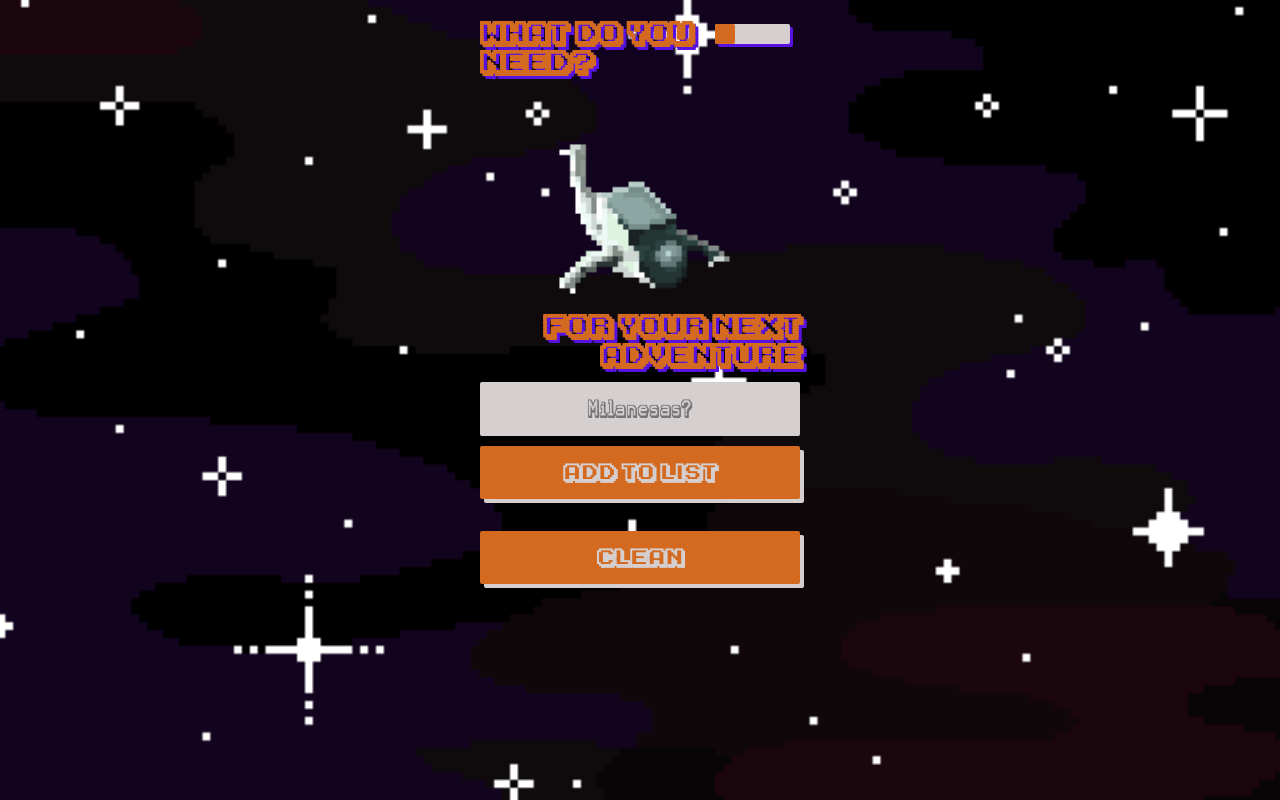
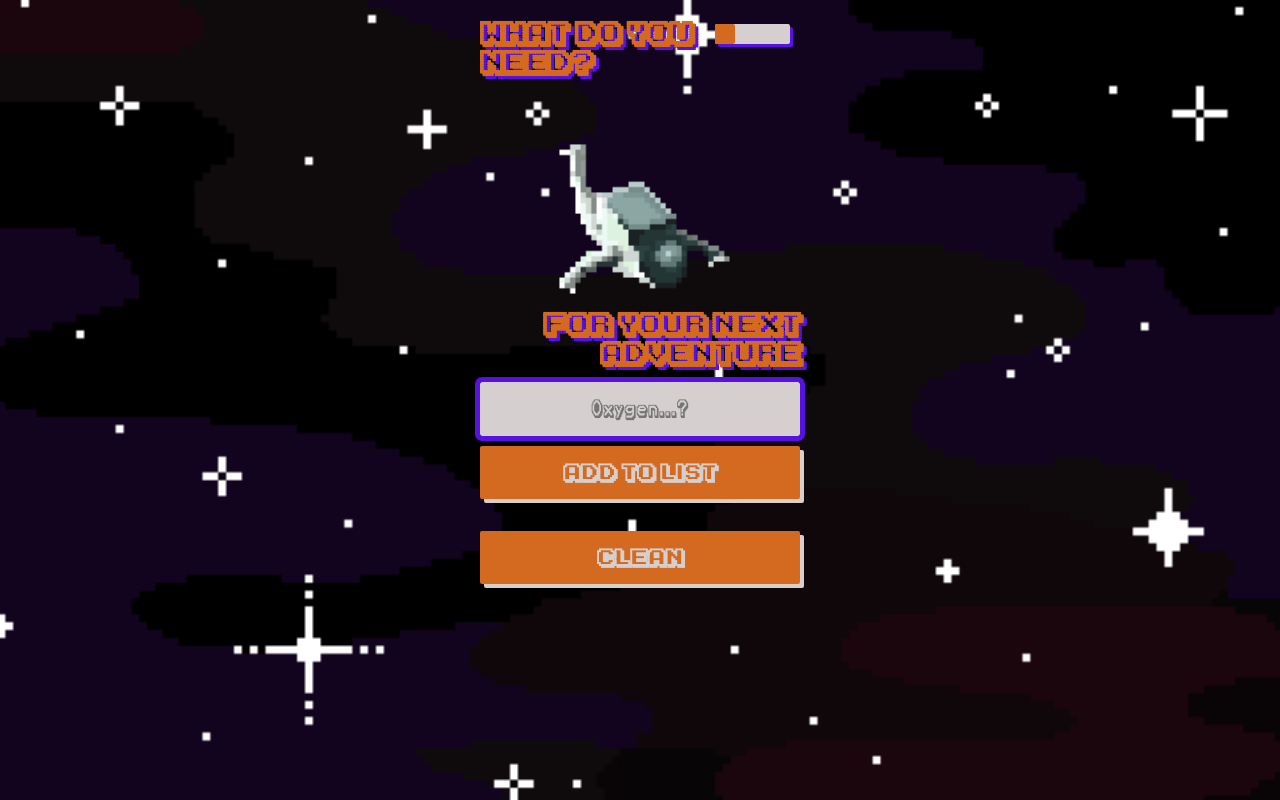
Before and after one commit to Ferclemens/RemembaApp, a website built with Vite: page index.html in a window 1280 px wide. Built offline with nearby package versions, Linux system fonts and the light colour scheme.

Commit message:
change placeholder and add border to focus

```diff
--- a/app.js
+++ b/app.js
@@ -26,6 +26,7 @@ export function app() {
     const colorPickerEl = document.getElementById('color-picker')
     const cleanButtonEl = document.getElementById('clean-button')
 
+
     //listeners
     addButtonEl.addEventListener("click", function() {
         let inputValue = inputFieldEl.value
@@ -44,6 +45,7 @@ export function app() {
         getProductsFromDB(Object.keys(localStorage))
     })
 
+    //clear db
     cleanButtonEl.addEventListener('click', function(){
         localStorage.clear()
         cleanList()
@@ -55,7 +57,9 @@ export function app() {
         appContainerEl.style.filter = `hue-rotate(${value}deg)`
     })
 
+
 }
+
 //get product from db
 function getProductsFromDB(array) {
     array.map((id) => {
--- a/main.js
+++ b/main.js
@@ -10,7 +10,7 @@ document.querySelector('#app').innerHTML = `
   <h1 class="text-up">What do you <br> need?</h1>
   <img src="./astronauta.gif">
   <h1 class="text-down">for your next <br> adventure</h1>
-  <input type="text" id="input-field" placeholder="Milanesas?">
+  <input type="text" id="input-field" placeholder="Oxygen...?" autofocus>
   <button id="add-button">add to list</button>
   <ul id="products-list"></ul>
   <button id="clean-button">clean</button>
--- a/style.css
+++ b/style.css
@@ -80,7 +80,7 @@ html, body {
 
 }
 .text-down {
-  top: 295px;
+  top: 293px;
   text-align: end;
   align-self: flex-end;
 }
@@ -100,6 +100,9 @@ input {
   text-align: center;
   margin: 12px 0 10px 0;
 }
+input:focus {
+  outline: 5px solid var(--titlesShadow);
+}
 
 button {
   color: var(--buttonText2);
@@ -114,6 +117,9 @@ button {
   cursor: pointer;
   box-shadow: 4px 4px 0 var(--buttonText2);
   text-transform: uppercase;
+}
+button:focus {
+  outline: 5px solid var(--titlesShadow);
 }
 #clean-button {
   margin-bottom: 20px;
```
